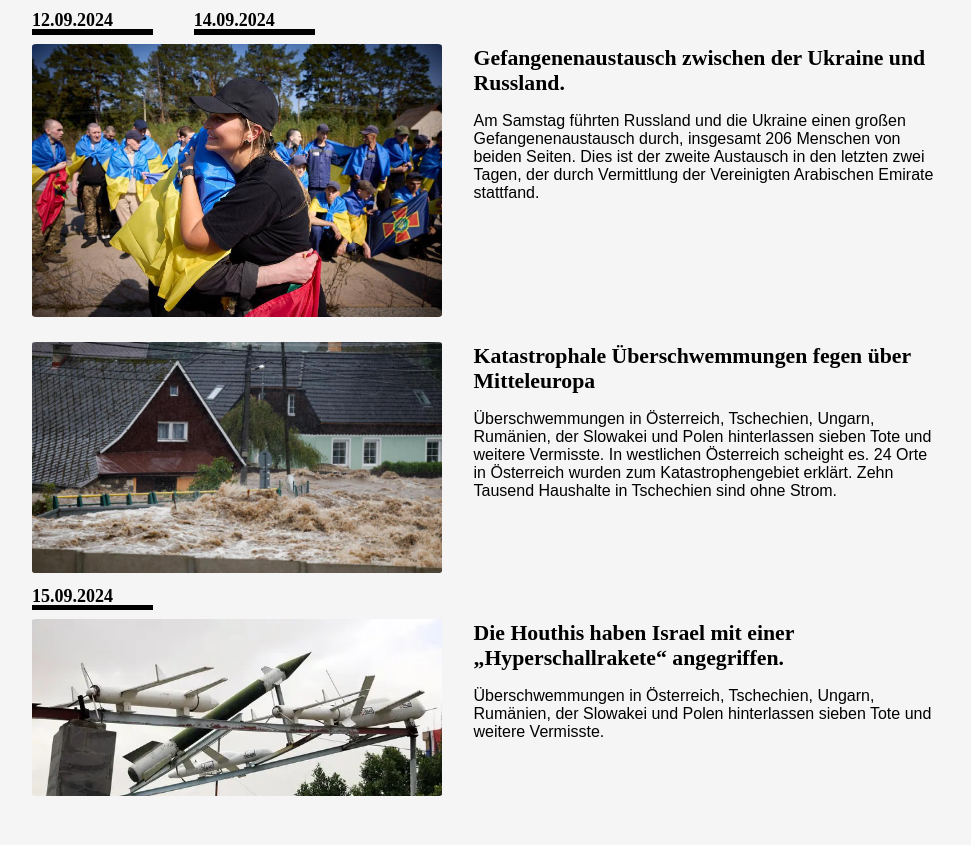
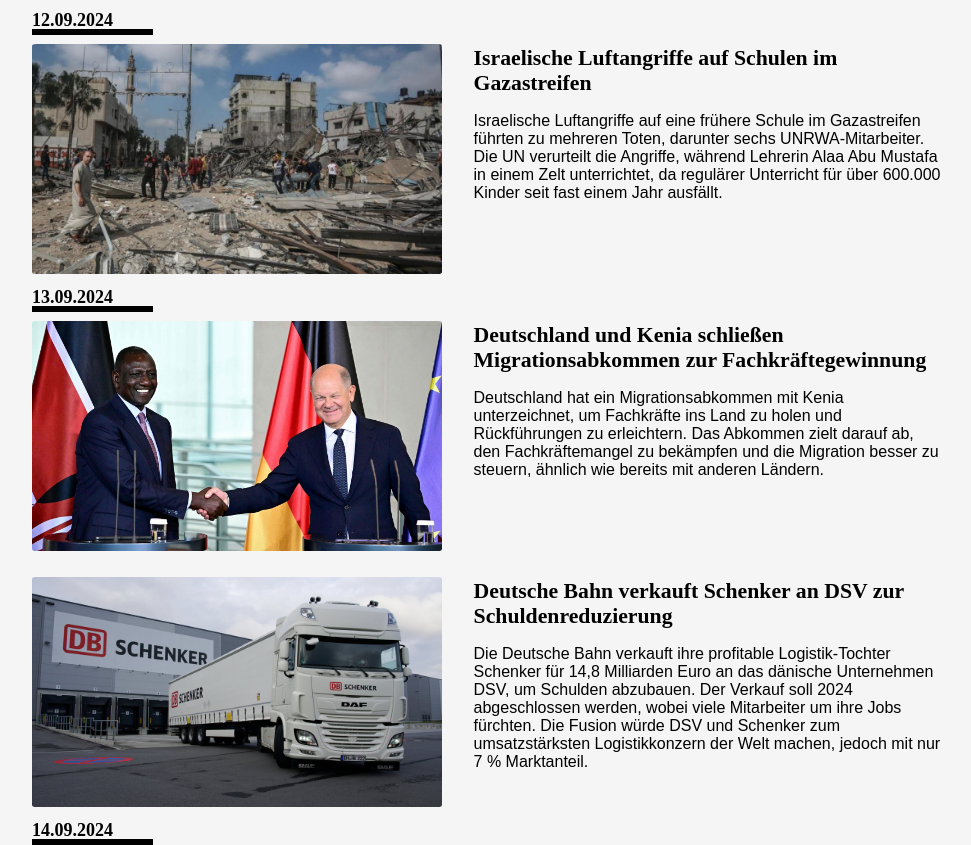
Before and after one commit to pdhme/wochenbericht, a plain HTML site: page index.html in a window 1280 px wide. Shown: the part 3048-3893 px from the top of the page, without its empty margins (160-1131 px from the left). Drawn offline with Linux system fonts and the light colour scheme; a web font is replaced by a local one.

Commit message:
finished

```diff
--- a/index.html
+++ b/index.html
@@ -114,6 +114,34 @@
           </div>
         </div>
         <h1 class="date">12.09.2024</h1>
+        <div class="article">
+          <img src="/wochenbericht/img/schule.jpg"/>
+          <div>
+            <h1>Israelische Luftangriffe auf Schulen im Gazastreifen</h1>
+            <p>
+              Israelische Luftangriffe auf eine frühere Schule im Gazastreifen führten zu mehreren Toten, darunter sechs UNRWA-Mitarbeiter. Die UN verurteilt die Angriffe, während Lehrerin Alaa Abu Mustafa in einem Zelt unterrichtet, da regulärer Unterricht für über 600.000 Kinder seit fast einem Jahr ausfällt.
+            </p>
+          </div>
+        </div>
+        <h1 class="date">13.09.2024</h1>
+        <div class="article">
+          <img src="/wochenbericht/img/kenia.jpg"/>
+          <div>
+            <h1>Deutschland und Kenia schließen Migrationsabkommen zur Fachkräftegewinnung</h1>
+            <p>
+              Deutschland hat ein Migrationsabkommen mit Kenia unterzeichnet, um Fachkräfte ins Land zu holen und Rückführungen zu erleichtern. Das Abkommen zielt darauf ab, den Fachkräftemangel zu bekämpfen und die Migration besser zu steuern, ähnlich wie bereits mit anderen Ländern.
+            </p>
+          </div>
+        </div>
+        <div class="article">
+          <img src="/wochenbericht/img/schenker.jpg"/>
+          <div>
+            <h1> Deutsche Bahn verkauft Schenker an DSV zur Schuldenreduzierung</h1>
+            <p>
+              Die Deutsche Bahn verkauft ihre profitable Logistik-Tochter Schenker für 14,8 Milliarden Euro an das dänische Unternehmen DSV, um Schulden abzubauen. Der Verkauf soll 2024 abgeschlossen werden, wobei viele Mitarbeiter um ihre Jobs fürchten. Die Fusion würde DSV und Schenker zum umsatzstärksten Logistikkonzern der Welt machen, jedoch mit nur 7 % Marktanteil.
+            </p>
+          </div>
+        </div>
         <h1 class="date">14.09.2024</h1>
         <div class="article">
           <img src="/wochenbericht/img/soldiers.jpg"/>
@@ -127,7 +155,7 @@
         <div class="article">
           <img src="/wochenbericht/img/flood.jpg"/>
           <div>
-            <h1>Katastrophale Überschwemmungen fegen über Mitteleuropa</h1>
+            <h1>Katastrophale Überschwemmungen fegen über Ost- und Mitteleuropa</h1>
             <p>
               Überschwemmungen in Österreich, Tschechien, Ungarn, Rumänien, der Slowakei und Polen hinterlassen sieben Tote und weitere Vermisste.
               In westlichen Österreich scheight es.
@@ -138,11 +166,20 @@
         </div>
         <h1 class="date">15.09.2024</h1>
         <div class="article">
-          <img src="/wochenbericht/img/missile.webp"/>
+          <img src="/wochenbericht/img/uzbekistan.jpg"/>
           <div>
-            <h1>Die Houthis haben Israel mit einer „Hyperschallrakete“ angegriffen.</h1>
+            <h1>Migrationsabkommen für Fachkräfte und Abschiebungen aus Usbekistan</h1>
             <p>
-              Überschwemmungen in Österreich, Tschechien, Ungarn, Rumänien, der Slowakei und Polen hinterlassen sieben Tote und weitere Vermisste.
+              Bundeskanzler Scholz hat in Usbekistan ein Migrationsabkommen unterzeichnet, das Fachkräfte anwerben und irreguläre Migration verhindern soll. Usbekistan könnte Deutschland helfen, Straftäter nach Afghanistan abzuschieben, ohne mit den Taliban verhandeln zu müssen. Das Abkommen erleichtert Rückführungen, hat jedoch derzeit nur begrenzte Auswirkungen, da nur 200 Usbeken in Deutschland ausreisepflichtig sind.
+            </p>
+          </div>
+        </div>
+        <div class="article">
+          <img src="/wochenbericht/img/grenz.jpg"/>
+          <div>
+            <h1>Deutschland führt Grenzkontrollen zur Bekämpfung von Migration ein</h1>
+            <p>
+              Ab morgen gelten an allen deutschen Grenzen Kontrollen zur Bekämpfung irregulärer Migration und Kriminalität. Innenministerin Faeser betont, dass Pendler möglichst wenig beeinträchtigt werden sollen. Die Maßnahmen sind stichprobenartig und zunächst für sechs Monate geplant.
             </p>
           </div>
         </div>
```
Also changed, not shown: img/grenz.jpg (added), img/kenia.jpg (added), img/schenker.jpg (added), img/schule.jpg (added), img/uzbekistan.jpg (added), 6 other files.
